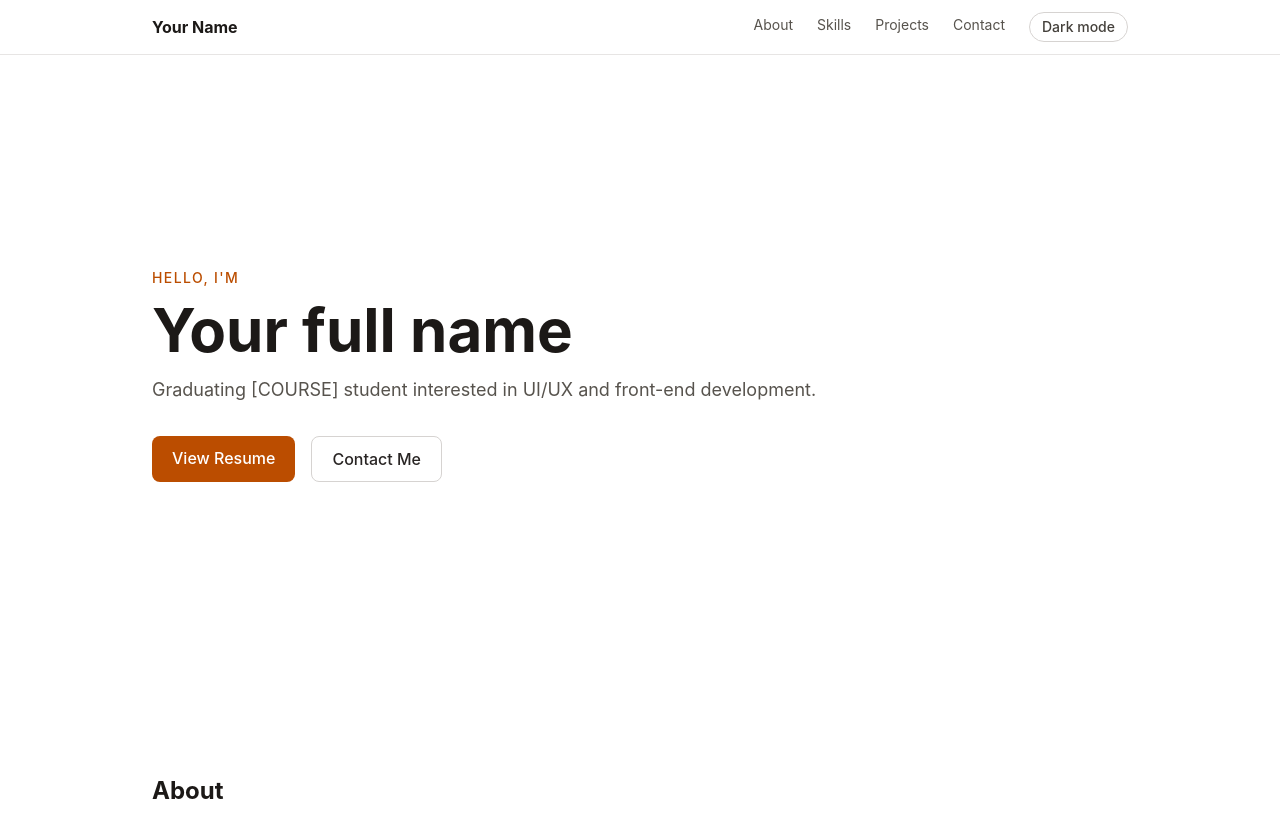
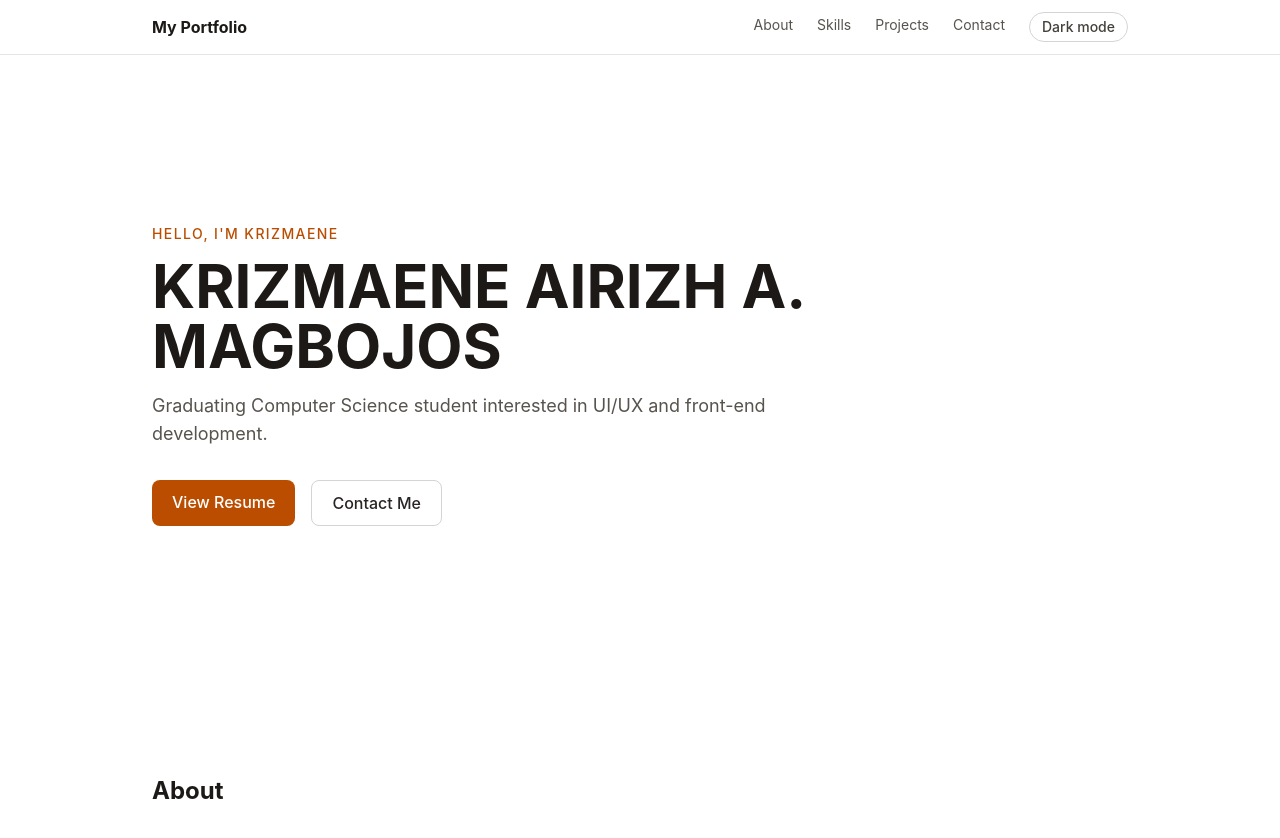
Before and after one commit to Krizmaene/portfolio, a React (Vite) app: page / in a window 1280 px wide. Shown: the top 838 px of the page. Built offline with nearby package versions, Linux system fonts and the light colour scheme.

Commit message:
Fix section ids

```diff
--- a/src/App.tsx
+++ b/src/App.tsx
@@ -14,13 +14,13 @@ function App() {
         <section id="about" className="mx-auto min-h-[70vh] max-w-5xl scroll-mt-20 px-6 py-20">
           <h2 className="text-2xl font-bold">About</h2>
         </section>
-        <section id="about" className="mx-auto min-h-[70vh] max-w-5xl scroll-mt-20 px-6 py-20">
+        <section id="skills" className="mx-auto min-h-[70vh] max-w-5xl scroll-mt-20 px-6 py-20">
           <h2 className="text-2xl font-bold">Skills</h2>
         </section>
-        <section id="about" className="mx-auto min-h-[70vh] max-w-5xl scroll-mt-20 px-6 py-20">
+        <section id="projects" className="mx-auto min-h-[70vh] max-w-5xl scroll-mt-20 px-6 py-20">
           <h2 className="text-2xl font-bold">Projects</h2>
         </section>
-        <section id="about" className="mx-auto min-h-[70vh] max-w-5xl scroll-mt-20 px-6 py-20">
+        <section id="contact" className="mx-auto min-h-[70vh] max-w-5xl scroll-mt-20 px-6 py-20">
           <h2 className="text-2xl font-bold">Contact</h2>
         </section>
       </main>
--- a/src/components/Hero.tsx
+++ b/src/components/Hero.tsx
@@ -5,17 +5,17 @@ function Hero() {
             className="mx-auto flex min-h-[80vh] max-w-5xl flex-col justify-center px-6 py-20"
         >
             <p className="mb-3 text-sm font-medium uppercase tracking-widest text-amber-700 dark:text-amber-400">
-                Hello, I'm
+                Hello, I'm Krizmaene
             </p>
 
             {/* TODO: your full name */}
             <h1 className="text-4xl font-bold text-stone-900 sm:text-6xl dark:text-stone-50">
-                Your full name
+                KRIZMAENE AIRIZH A. MAGBOJOS
             </h1>
 
             {/* TODO: replace [COURSE] with your course */}
             <p className="mt-4 max-w-2xl text-lg text-stone-600 dark:text-stone-300">
-                Graduating [COURSE] student interested in UI/UX and front-end development.
+                Graduating Computer Science student interested in UI/UX and front-end development.
             </p>
 
             <div className="mt-8 flex flex-wrap gap-4">
--- a/src/components/Navbar.tsx
+++ b/src/components/Navbar.tsx
@@ -23,7 +23,7 @@ function Navbar({ theme, onToggleTheme }: Props) {
             <nav className="mx-auto flex max-w-5xl items-center justify-between px-6 py-3">
                 <a href="#home" className="font-bold text-stone-900 dark:text-stone-50">
                     {/* TODO: your name or initials */}
-                    Your Name
+                    My Portfolio
                 </a>
 
                 {/* Desktop links */}
```
Also changed, not shown: 1 other file (tests, documents, lock files or other folders).
